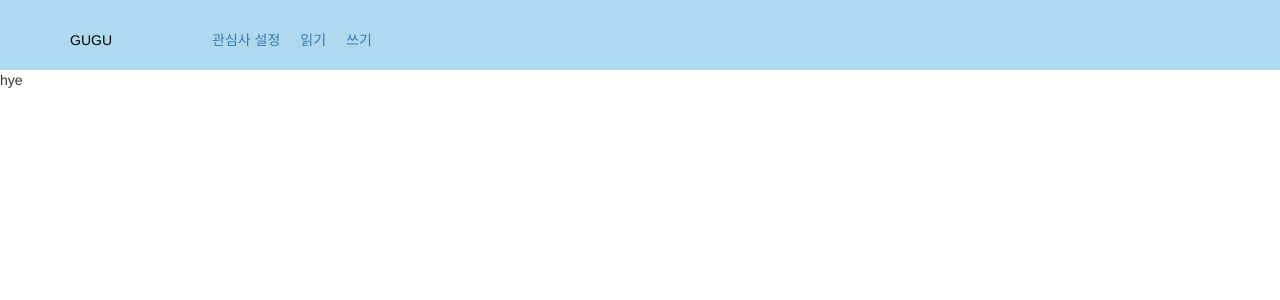
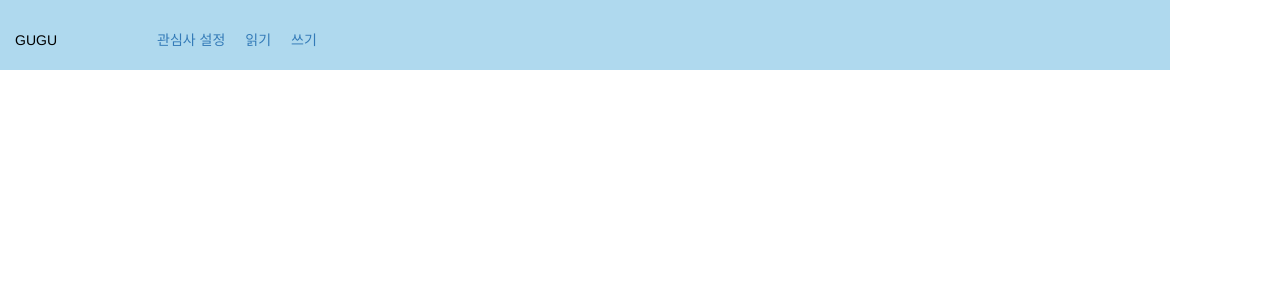
Before and after one commit to GAIUS8/bahurim, a Django app: page / in a window 1280 px wide. Shown: the top 300 px of the page. Run offline with Django 3.2, Linux system fonts and the light colour scheme; parts of the project's set-up code (start-up, migrations or seed data) failed here and were passed over; some libraries are stand-ins or nearby versions.

Commit message:
nav complete

```diff
--- a/common/views.py
+++ b/common/views.py
@@ -3,4 +3,4 @@
 
 # Create your views here.
 def index(request):
-    return render(request, 'index.html')
+    return render(request, 'main.html')
--- a/static/css/common.css
+++ b/static/css/common.css
@@ -1,4 +1,6 @@
 #customNav {
+  position: fixed;
+  top: 0;
   height: 70px;
   background-color: #afd9ee;
   color: black;
--- a/static/sass/common.scss
+++ b/static/sass/common.scss
@@ -1,4 +1,6 @@
 #customNav {
+  position: fixed;
+  top: 0;
   height: 70px;
   background-color: #afd9ee;
   color: black;
--- a/templates/index.html
+++ b/templates/main.html
@@ -1,5 +1,7 @@
 {% extends 'base.html' %}
 
 {% block content %}
-    <p>hye</p>
+    <div class="login">
+
+    </div>
 {% endblock %}
```
Also changed, not shown: 1 other file.
